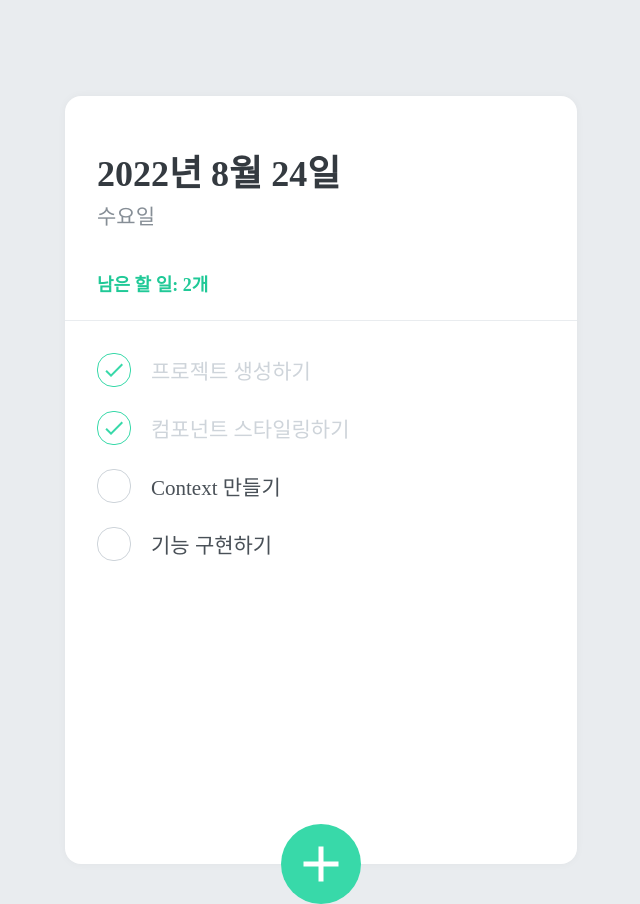
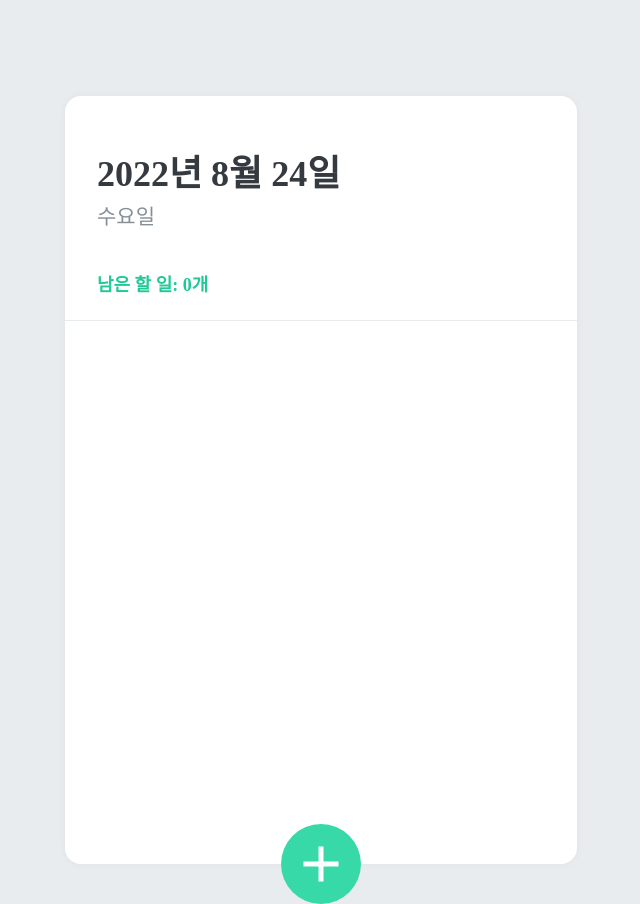
Before and after one commit to mihyunLee/Lazy-Todo, a React (Create React App) app: page / in a window 1280 px wide. Shown: the whole page, without its empty margins (319-959 px from the left). Built offline with nearby package versions, Linux system fonts and the light colour scheme.

Commit message:
feat: Implement #2 - 로컬 스토리지 적용

```diff
--- a/src/TodoContext.js
+++ b/src/TodoContext.js
@@ -1,41 +1,35 @@
-import React, { useReducer, createContext, useContext, useRef } from "react";
-
-const initialTodos = [
-  {
-    id: 1,
-    text: "프로젝트 생성하기",
-    done: true,
-  },
-  {
-    id: 2,
-    text: "컴포넌트 스타일링하기",
-    done: true,
-  },
-  {
-    id: 3,
-    text: "Context 만들기",
-    done: false,
-  },
-  {
-    id: 4,
-    text: "기능 구현하기",
-    done: false,
-  },
-];
+import React, {
+  useReducer,
+  createContext,
+  useContext,
+  useRef,
+  useEffect,
+} from "react";
 
 function todoReducer(state, action) {
+  let newTodo = [];
+
   switch (action.type) {
+    case "INIT":
+      return action.todo;
     case "CREATE":
-      return state.concat(action.todo);
+      newTodo = [...state, action.todo];
+      break;
     case "TOGGLE":
-      return state.map((todo) =>
+      newTodo = state.map((todo) =>
         todo.id === action.id ? { ...todo, done: !todo.done } : todo
       );
+      break;
     case "REMOVE":
-      return state.filter((todo) => todo.id !== action.id);
+      newTodo = state.filter((todo) => todo.id !== action.id);
+      break;
     default:
       throw new Error(`Unhandled action type: ${action.type}`);
   }
+
+  localStorage.setItem("todos", JSON.stringify(newTodo));
+
+  return newTodo;
 }
 
 const TodoStateContext = createContext();
@@ -43,8 +37,19 @@ const TodoDispatchContext = createContext();
 const TodoNextIdContext = createContext();
 
 export function TodoProvider({ children }) {
-  const [state, dispatch] = useReducer(todoReducer, initialTodos);
-  const nextId = useRef(5);
+  const [state, dispatch] = useReducer(todoReducer, []);
+  const nextId = useRef(0);
+
+  useEffect(() => {
+    const storageData = localStorage.getItem("todos");
+    if (storageData) {
+      const todoList = JSON.parse(storageData);
+      if (todoList.length >= 1) {
+        nextId.current = parseInt(todoList[todoList.length - 1].id) + 1;
+        dispatch({ type: "INIT", todo: todoList });
+      }
+    }
+  }, []);
 
   return (
     <TodoStateContext.Provider value={state}>
```
